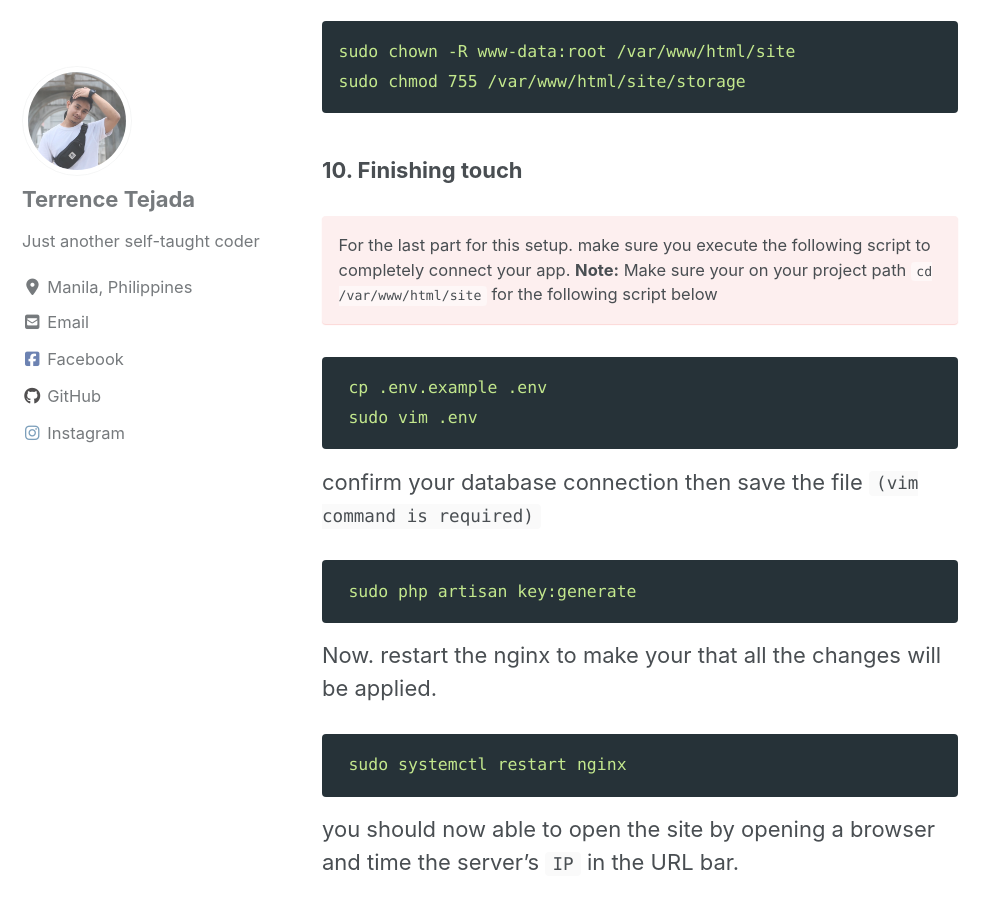
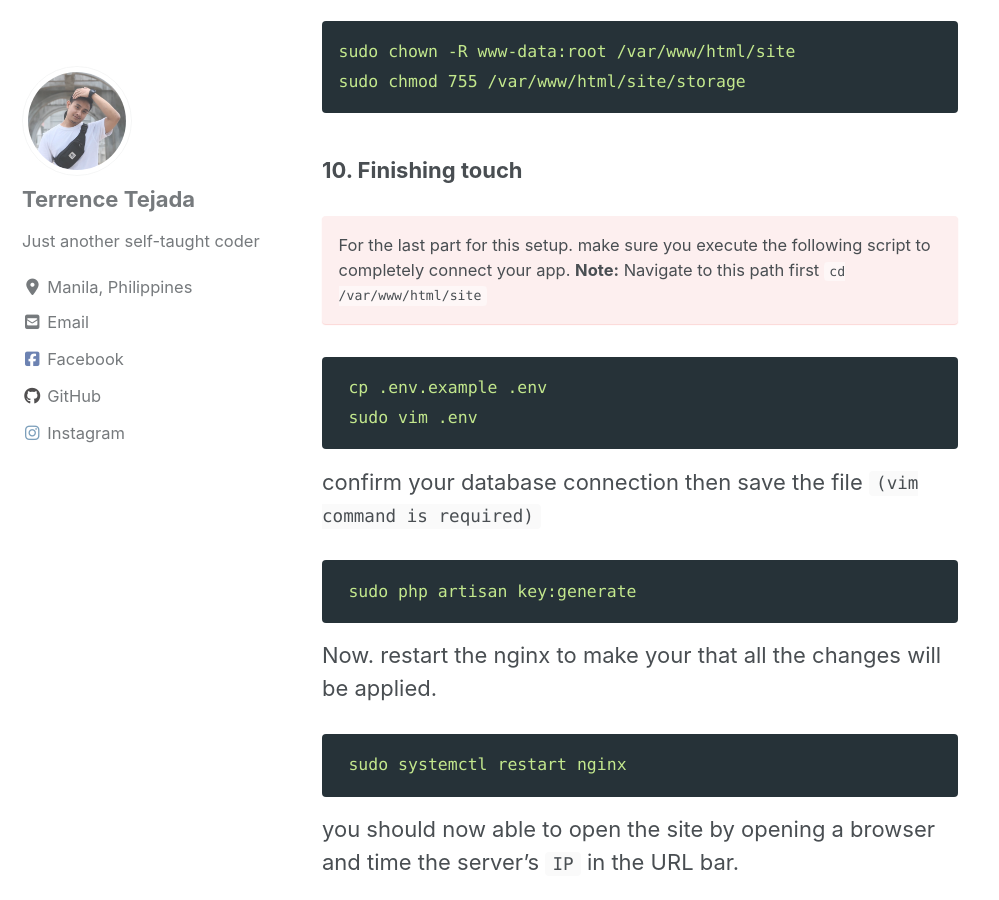
Before and after one commit to ecnerret-adajet/ecnerret-adajet.github.io, a Jekyll site: the page built from _posts/2020-02-29-lemp-setup-for-laravel-apps.md, in a window 1280 px wide and 900 px high, scrolled down 6259 px. Shown: the whole window, without its empty margins (0-999 px from the left). Built offline with Jekyll 4.4.1, drawn with Linux system fonts in a browser that asks for light colours; cached includes are drawn as plain includes; nearby versions of some CDN libraries.

Commit message:
Correction on blog 2020-02-29 section 10

````diff
--- a/_posts/2020-02-29-lemp-setup-for-laravel-apps.md
+++ b/_posts/2020-02-29-lemp-setup-for-laravel-apps.md
@@ -171,7 +171,7 @@ sudo chmod 755 /var/www/html/site/storage
 ```
 ### 10. Finishing touch
 For the last part for this setup. make sure you execute the following script to completely connect your app.
-**Note:** Make sure your on your project path `cd /var/www/html/site` for the following script below
+**Note:** Navigate to this path first `cd /var/www/html/site`
 {: .notice--danger}
 ```yaml
  cp .env.example .env
````
